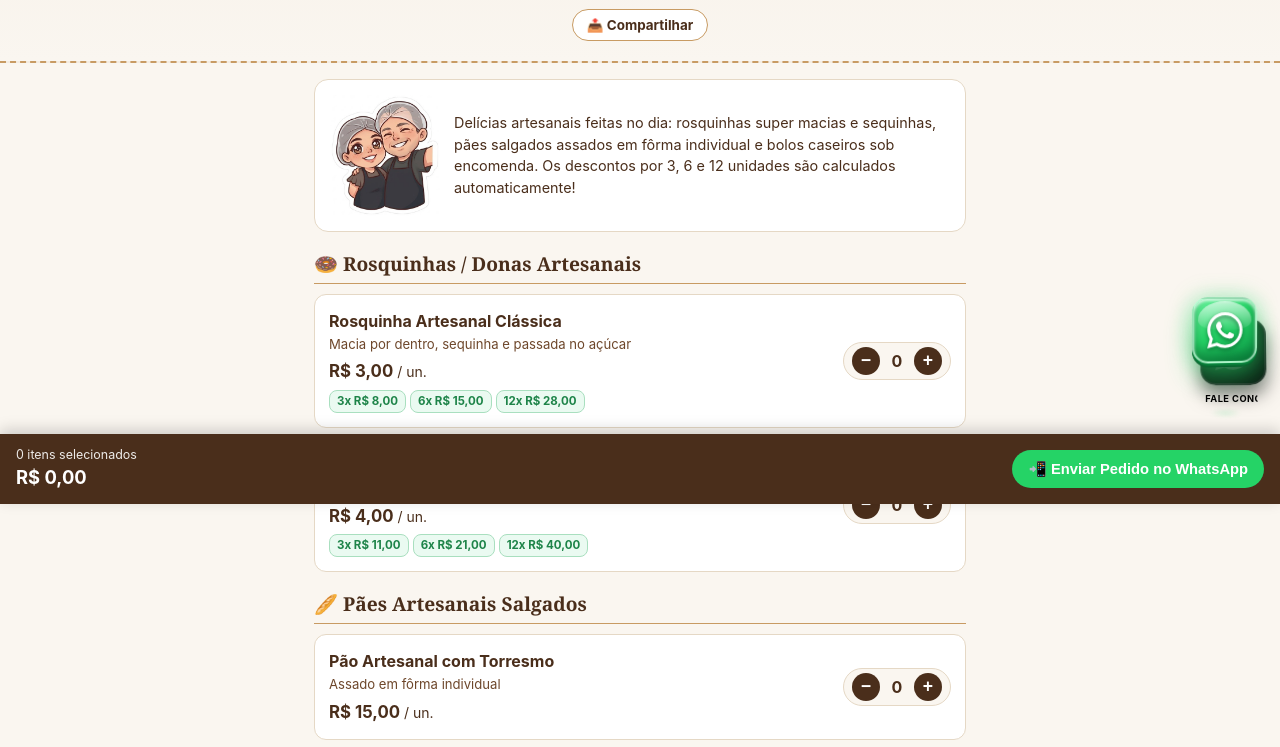
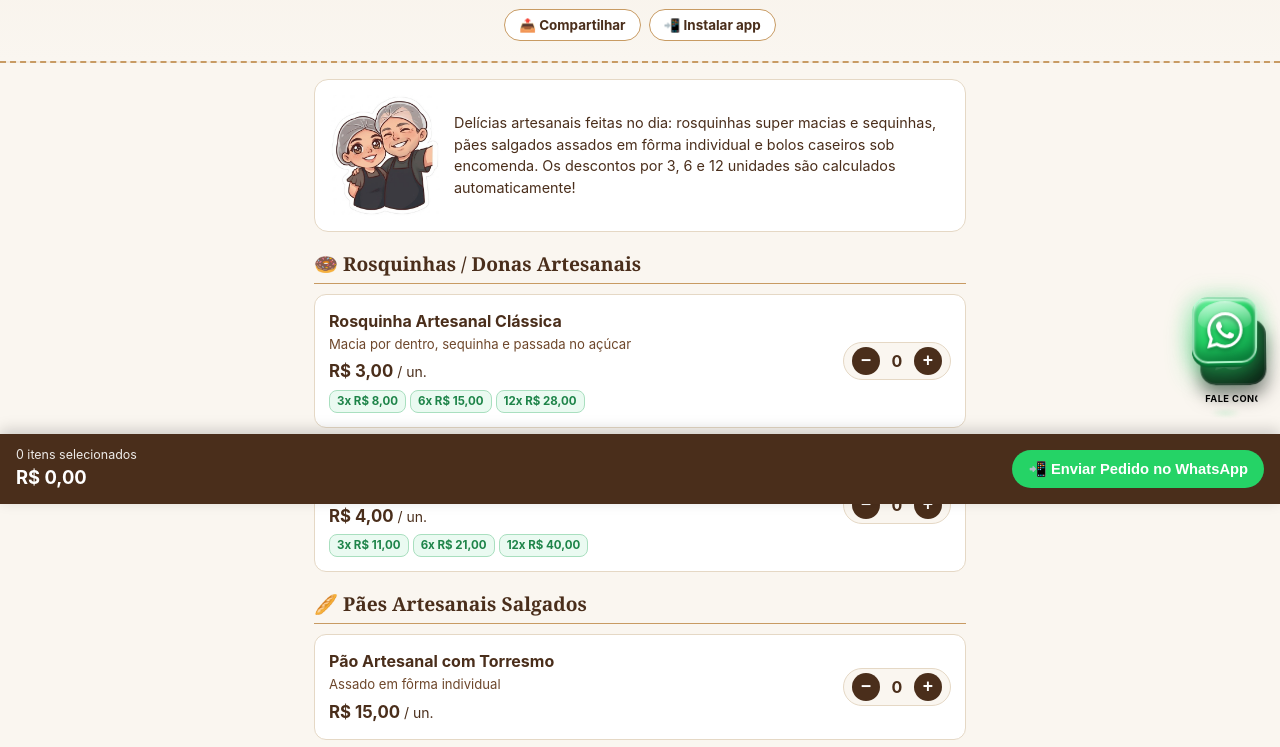
Before and after one commit to alasexpress25-netizen/flordeVainilla-, a plain HTML site: page index.html in a window 1280 px wide. Shown: the part 296-1043 px from the top of the page. Drawn offline with nearby package versions, Linux system fonts and the light colour scheme; no server answers.

Commit message:
Modify install button visibility and alerts
Updated installation instructions for iOS and other platforms.

```diff
--- a/index.html
+++ b/index.html
@@ -1058,7 +1058,8 @@
     deferredInstall = null;
     installBtn.style.display = "none";
   });
-  if (isIOS && !isStandalone) installBtn.style.display = "";
+  // O botão fica sempre visível (se o app ainda não estiver instalado); sem o aviso automático do navegador, mostra o passo a passo
+  if (!isStandalone) installBtn.style.display = "";
   async function installApp() {
     if (deferredInstall) {
       deferredInstall.prompt();
@@ -1071,6 +1072,10 @@
       alert(currentLang === "pt"
         ? "Para instalar no iPhone: toque no botão Compartilhar do Safari e escolha 'Adicionar à Tela de Início'."
         : "Para instalar en iPhone: tocá el botón Compartir de Safari y elegí 'Agregar a pantalla de inicio'.");
+    } else {
+      alert(currentLang === "pt"
+        ? "Para instalar: abra o menu do navegador (⋮) e escolha 'Instalar app' ou 'Adicionar à tela inicial'."
+        : "Para instalar: abrí el menú del navegador (⋮) y elegí 'Instalar app' o 'Agregar a pantalla de inicio'.");
     }
   }
 
```
